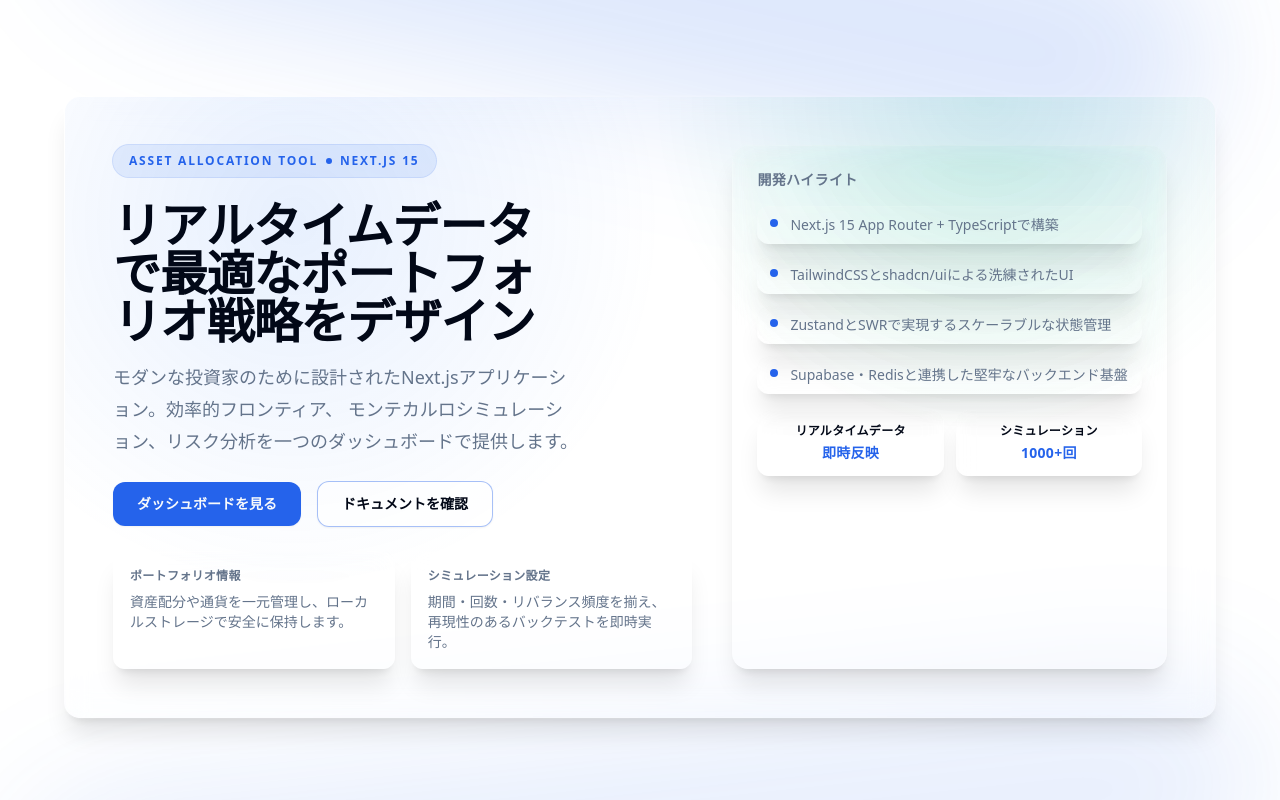
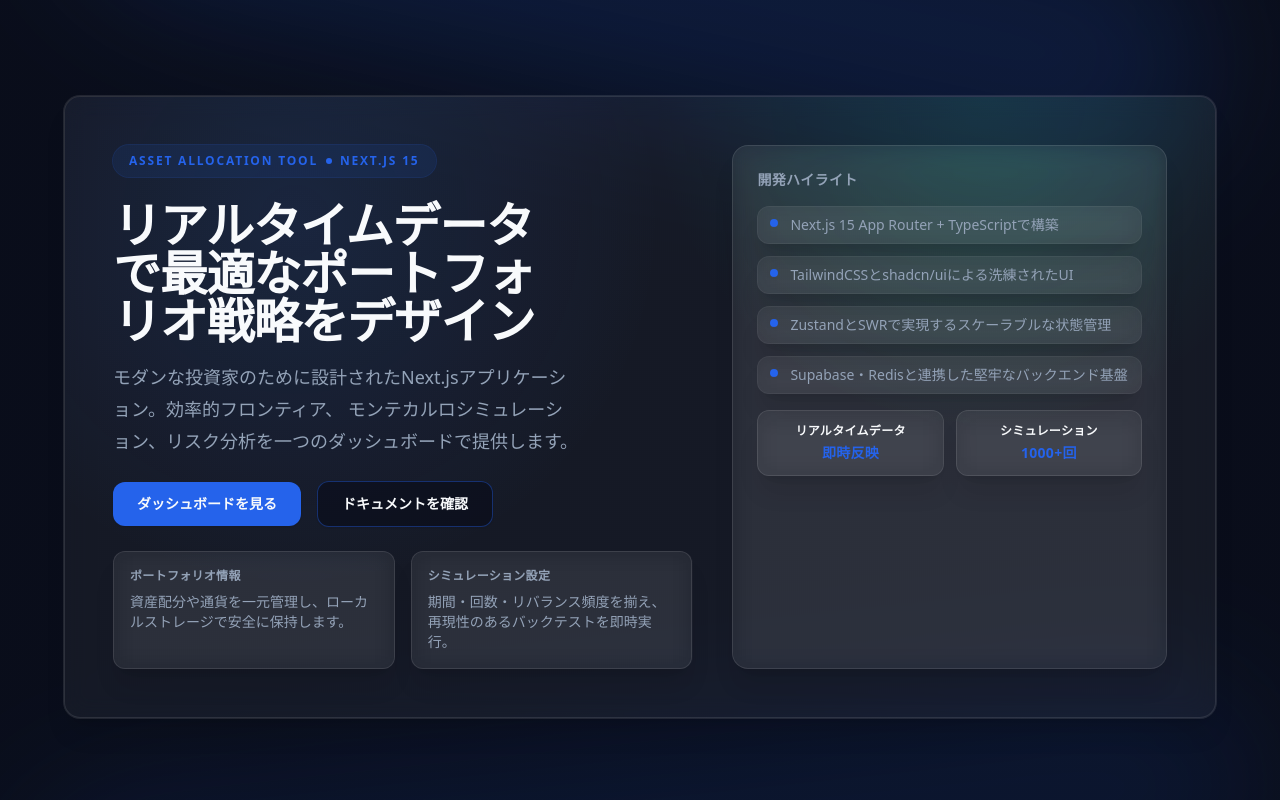
Before and after one commit to appdevelopmentworks/asset-allocation-njs, a Next.js app: page / in a window 1280 px wide. Shown: the top 800 px of the page. Built offline with nearby package versions, Linux system fonts and the light colour scheme.

Commit message:
バックグラウンドカラー変更

```diff
--- a/src/app/globals.css
+++ b/src/app/globals.css
@@ -3,56 +3,23 @@
 @tailwind utilities;
 
 :root {
-  --background: 0 0% 100%;
-  --foreground: 222.2 84% 4.9%;
+  --background: 226 48% 7%;
+  --foreground: 210 40% 98%;
 
-  --muted: 210 40% 96.1%;
-  --muted-foreground: 215.4 16.3% 46.9%;
+  --muted: 220 24% 14%;
+  --muted-foreground: 215 20.2% 65.1%;
 
-  --popover: 0 0% 100%;
-  --popover-foreground: 222.2 84% 4.9%;
+  --popover: 226 48% 7%;
+  --popover-foreground: 210 40% 98%;
 
-  --card: 0 0% 100%;
-  --card-foreground: 222.2 84% 4.9%;
+  --card: 226 42% 9%;
+  --card-foreground: 210 40% 98%;
 
-  --border: 214.3 31.8% 91.4%;
-  --input: 214.3 31.8% 91.4%;
+  --border: 220 30% 18%;
+  --input: 220 30% 18%;
 
   --primary: 221.2 83.2% 53.3%;
   --primary-foreground: 210 40% 98%;
-
-  --secondary: 210 40% 96.1%;
-  --secondary-foreground: 222.2 47.4% 11.2%;
-
-  --accent: 210 40% 96.1%;
-  --accent-foreground: 222.2 47.4% 11.2%;
-
-  --destructive: 0 84.2% 60.2%;
-  --destructive-foreground: 210 40% 98%;
-
-  --ring: 221.2 83.2% 53.3%;
-
-  --radius: 0.75rem;
-}
-
-.dark {
-  --background: 222.2 84% 4.9%;
-  --foreground: 210 40% 98%;
-
-  --muted: 217.2 32.6% 17.5%;
-  --muted-foreground: 215 20.2% 65.1%;
-
-  --popover: 222.2 84% 4.9%;
-  --popover-foreground: 210 40% 98%;
-
-  --card: 222.2 84% 4.9%;
-  --card-foreground: 210 40% 98%;
-
-  --border: 217.2 32.6% 17.5%;
-  --input: 217.2 32.6% 17.5%;
-
-  --primary: 210 100% 66.1%;
-  --primary-foreground: 222.2 47.4% 11.2%;
 
   --secondary: 217.2 32.6% 17.5%;
   --secondary-foreground: 210 40% 98%;
@@ -64,6 +31,8 @@
   --destructive-foreground: 210 40% 98%;
 
   --ring: 212.7 26.8% 83.9%;
+
+  --radius: 0.75rem;
 }
 
 body {
```
